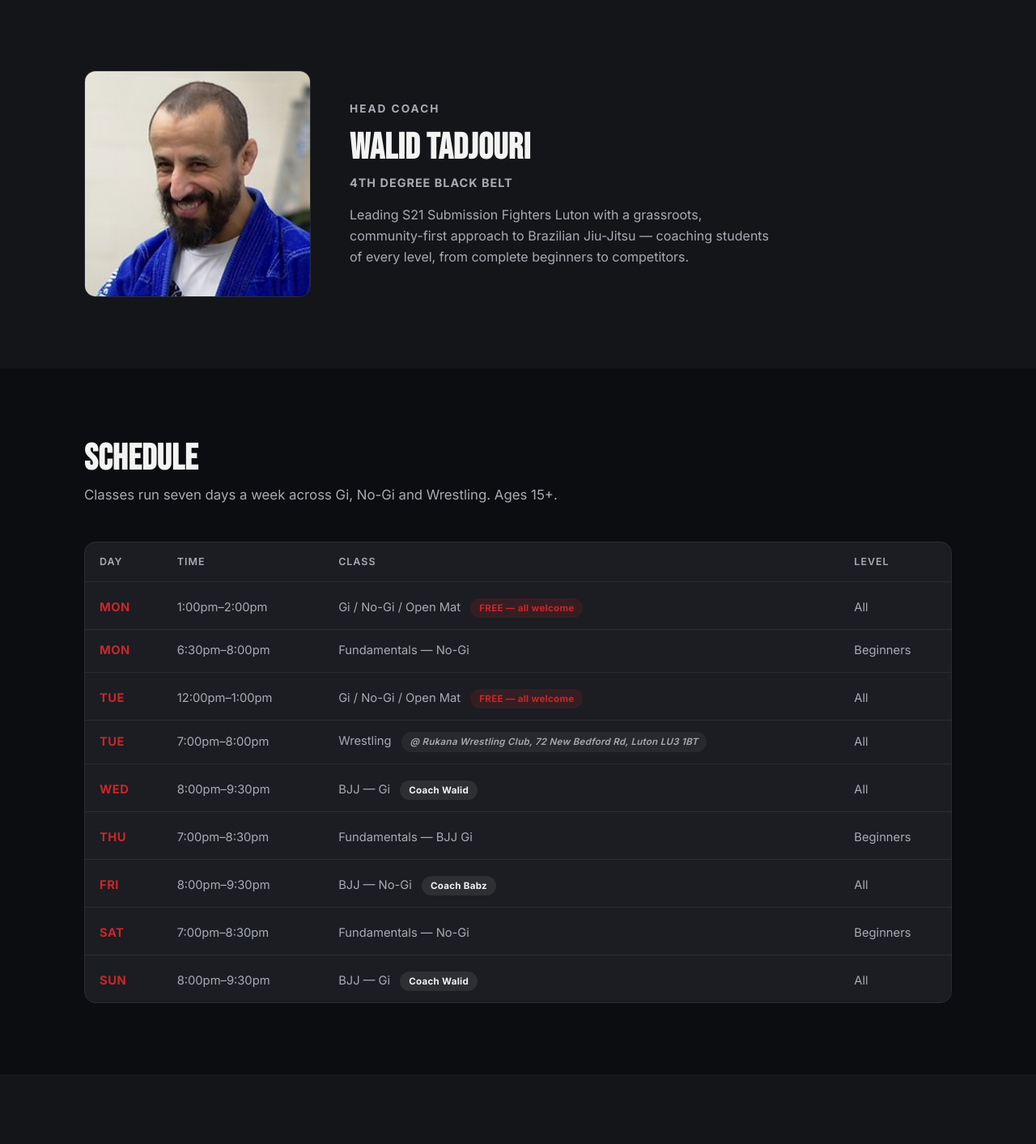
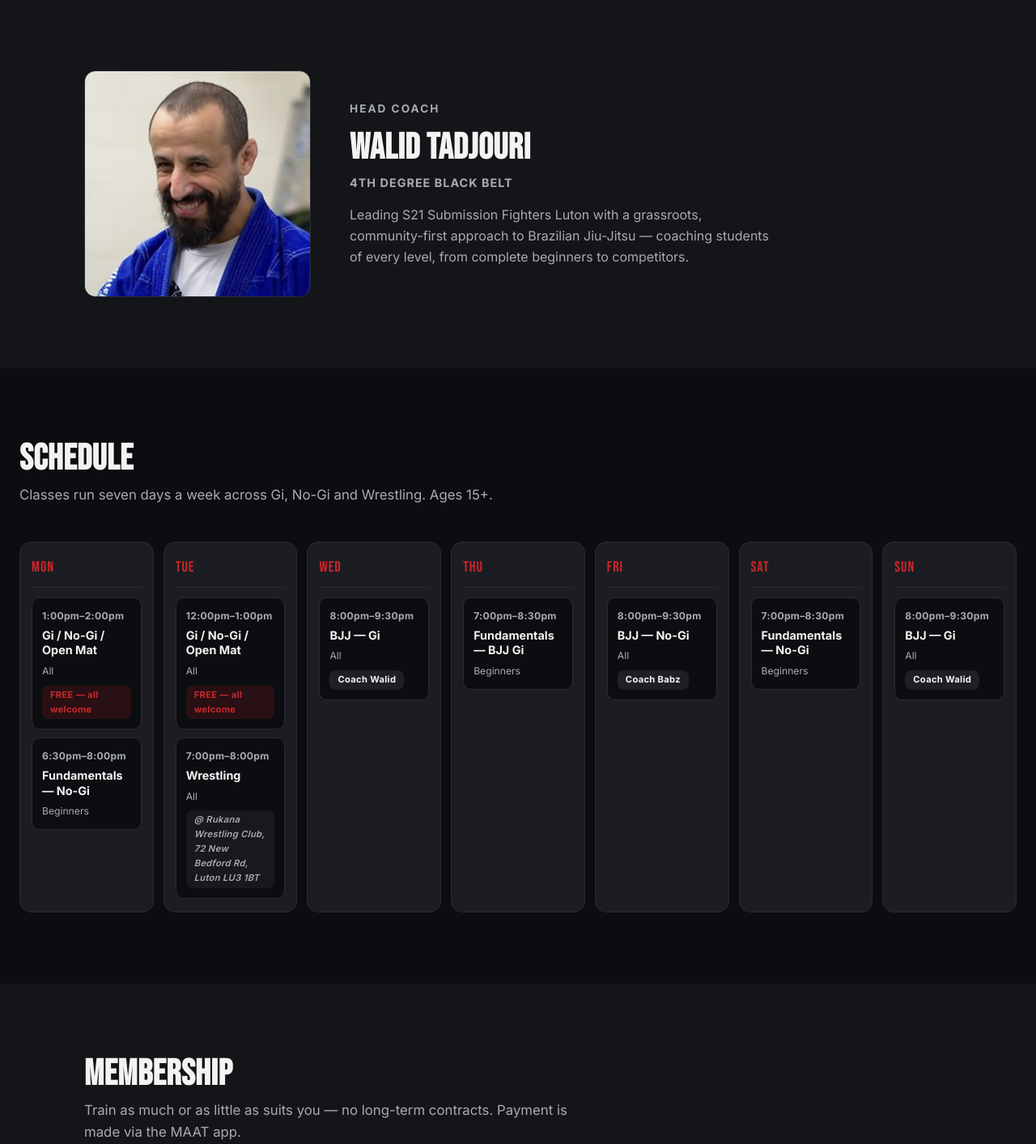
Before and after one commit to Ehsan516/s21, a Flask app: page / in a window 1280 px wide. Shown: the part 1404-2817 px from the top of the page at 81% size. Run offline with Flask 3, Linux system fonts and the light colour scheme.

Commit message:
timetable format

```diff
--- a/app.py
+++ b/app.py
@@ -16,6 +16,8 @@ BADGE_CLASSES = {
     "offsite": "badge badge-offsite",
 }
 
+DAY_ORDER = ["Mon", "Tue", "Wed", "Thu", "Fri", "Sat", "Sun"]
+
 app = Flask(__name__)
 app.secret_key = os.environ.get("FLASK_SECRET_KEY") or secrets.token_hex(32)
 
@@ -33,18 +35,19 @@ def save_schedule(rows):
         f.write("\n")
 
 
-def annotate_schedule(rows):
-    """Add badge_class (for the pill styling) and day_start (true on the
-    first row of each day, for the visual grouping gap) to each row."""
-    annotated = []
-    prev_day = None
+def group_schedule_by_day(rows):
+    """group rows into one column per weekday"""
+    by_day = {}
     for r in rows:
         row = dict(r)
         row["badge_class"] = BADGE_CLASSES.get((row.get("badge") or {}).get("type"))
-        row["day_start"] = row["day"] != prev_day
-        prev_day = row["day"]
-        annotated.append(row)
-    return annotated
+        by_day.setdefault(row["day"], []).append(row)
+
+    extra_days = [d for d in by_day if d not in DAY_ORDER]
+    return [
+        {"day": day, "classes": by_day.get(day, [])}
+        for day in DAY_ORDER + extra_days
+    ]
 
 
 def login_required(view):
@@ -59,7 +62,7 @@ def login_required(view):
 
 @app.route("/")
 def index():
-    return render_template("index.html", schedule=annotate_schedule(load_schedule()))
+    return render_template("index.html", schedule_days=group_schedule_by_day(load_schedule()))
 
 
 @app.route("/admin/login", methods=["GET", "POST"])
--- a/static/style.css
+++ b/static/style.css
@@ -138,6 +138,12 @@ a{color:inherit;text-decoration:none;}
 .gallery-grid .gallery-item:nth-child(2){transition-delay:.06s;}
 .gallery-grid .gallery-item:nth-child(3){transition-delay:.12s;}
 .gallery-grid .gallery-item:nth-child(4){transition-delay:.18s;}
+.schedule-grid .day-col:nth-child(2){transition-delay:.05s;}
+.schedule-grid .day-col:nth-child(3){transition-delay:.10s;}
+.schedule-grid .day-col:nth-child(4){transition-delay:.15s;}
+.schedule-grid .day-col:nth-child(5){transition-delay:.20s;}
+.schedule-grid .day-col:nth-child(6){transition-delay:.24s;}
+.schedule-grid .day-col:nth-child(7){transition-delay:.28s;}
 @media (prefers-reduced-motion:reduce){
   .reveal{opacity:1;transform:none;transition:none;}
 }
@@ -191,44 +197,51 @@ a{color:inherit;text-decoration:none;}
 .coach-belt{color:var(--red);font-weight:700;margin:6px 0 16px;text-transform:uppercase;letter-spacing:1px;font-size:0.9rem;}
 .coach-info p{color:var(--text-dim);max-width:520px;}
 
-/* Schedule */
-.schedule-table-wrap{
-  background:var(--card);border:1px solid var(--border);
-  border-radius:var(--radius);overflow-x:auto;
+/* Schedule — weekly grid of day columns */
+#schedule .wrap{max-width:1320px;}
+.schedule-grid{
+  display:grid;grid-template-columns:repeat(7,1fr);gap:12px;
 }
-.schedule-table{width:100%;border-collapse:collapse;font-size:0.92rem;}
-.schedule-table th,.schedule-table td{
-  padding:14px 18px;text-align:left;border-bottom:1px solid var(--border);
+.schedule-grid::-webkit-scrollbar{height:6px;}
+.schedule-grid::-webkit-scrollbar-thumb{background:var(--border);border-radius:3px;}
+
+.day-col{
+  background:var(--card);border:1px solid var(--border);border-radius:var(--radius);
+  padding:16px 14px;display:flex;flex-direction:column;gap:10px;min-width:0;
 }
-.schedule-table th{
-  color:var(--text-dim);font-size:0.78rem;text-transform:uppercase;letter-spacing:1px;font-weight:600;
+.day-col-head{
+  font-family:'Bebas Neue',sans-serif;font-size:1.15rem;letter-spacing:1px;
+  color:var(--red);text-transform:uppercase;
+  padding-bottom:10px;margin-bottom:2px;border-bottom:1px solid var(--border);
 }
-.schedule-table tr:last-child td{border-bottom:none;}
-.schedule-table td{color:var(--text-dim);}
-.schedule-table td.day-cell{color:var(--red);font-weight:700;text-transform:uppercase;letter-spacing:0.5px;white-space:nowrap;}
-.schedule-table tr.day-start td{padding-top:20px;}
+
+.class-card{
+  background:var(--bg);border:1px solid var(--border);border-radius:10px;padding:12px;
+}
+.class-time{font-size:0.76rem;color:var(--text-dim);font-weight:700;letter-spacing:0.3px;}
+.class-name{font-weight:700;margin-top:5px;font-size:0.9rem;line-height:1.3;}
+.class-level{font-size:0.76rem;color:var(--text-dim);margin-top:6px;}
+.class-card-empty{color:var(--text-dim);font-size:0.82rem;text-align:center;padding:18px 8px;border-style:dashed;}
 
 .badge{
-  display:inline-block;padding:3px 11px;border-radius:999px;
-  font-size:0.72rem;font-weight:700;letter-spacing:0.3px;margin-left:8px;white-space:nowrap;
+  display:inline-block;max-width:100%;padding:3px 10px;border-radius:8px;
+  font-size:0.7rem;font-weight:700;letter-spacing:0.3px;
+  margin-top:8px;box-sizing:border-box;
 }
 .badge-free{background:rgba(200,39,42,0.15);color:var(--red);}
 .badge-coach{background:rgba(255,255,255,0.08);color:var(--text);}
-.badge-offsite{background:rgba(255,255,255,0.05);color:var(--text-dim);font-style:italic;font-weight:600;}
+.badge-offsite{background:rgba(255,255,255,0.05);color:var(--text-dim);font-style:italic;font-weight:600;white-space:normal;}
 
-@media (max-width:700px){
-  .schedule-table thead{display:none;}
-  .schedule-table,.schedule-table tbody,.schedule-table tr,.schedule-table td{display:block;width:100%;}
-  .schedule-table tr{padding:16px 18px;border-bottom:1px solid var(--border);}
-  .schedule-table tr.day-start{padding-top:16px;}
-  .schedule-table td{padding:3px 0;border-bottom:none;}
-  .schedule-table td.day-cell{font-size:0.95rem;margin-bottom:6px;}
-  .schedule-table td[data-label]::before{
-    content:attr(data-label);display:block;
-    font-size:0.68rem;text-transform:uppercase;letter-spacing:1px;
-    color:var(--text-dim);font-weight:600;margin-bottom:2px;
+@media (max-width:900px){
+  .schedule-grid{
+    grid-template-columns:none;grid-auto-flow:column;grid-auto-columns:78%;
+    overflow-x:auto;scroll-snap-type:x mandatory;padding-bottom:10px;
+    -webkit-overflow-scrolling:touch;
   }
-  .badge{display:block;width:fit-content;margin:6px 0 0;}
+  .day-col{scroll-snap-align:start;}
+}
+@media (max-width:480px){
+  .schedule-grid{grid-auto-columns:88%;}
 }
 
 /* Pricing / Membership */
--- a/templates/index.html
+++ b/templates/index.html
@@ -107,22 +107,24 @@
     <div class="wrap">
       <h2>Schedule</h2>
       <p class="section-lead">Classes run seven days a week across Gi, No-Gi and Wrestling. Ages 15+.</p>
-      <div class="schedule-table-wrap reveal">
-        <table class="schedule-table">
-          <thead>
-            <tr><th>Day</th><th>Time</th><th>Class</th><th>Level</th></tr>
-          </thead>
-          <tbody>
-            {% for row in schedule %}
-            <tr class="{{ 'day-start' if row.day_start }}">
-              <td class="day-cell">{{ row.day }}</td>
-              <td data-label="Time">{{ row.time }}</td>
-              <td data-label="Class">{{ row.class }}{% if row.badge %} <span class="{{ row.badge_class }}">{{ row.badge.text }}</span>{% endif %}</td>
-              <td data-label="Level">{{ row.level }}</td>
-            </tr>
+      <div class="schedule-grid">
+        {% for col in schedule_days %}
+        <div class="day-col reveal">
+          <div class="day-col-head">{{ col.day }}</div>
+          {% if col.classes %}
+            {% for row in col.classes %}
+            <div class="class-card">
+              <div class="class-time">{{ row.time }}</div>
+              <div class="class-name">{{ row.class }}</div>
+              {% if row.level %}<div class="class-level">{{ row.level }}</div>{% endif %}
+              {% if row.badge %}<span class="{{ row.badge_class }}">{{ row.badge.text }}</span>{% endif %}
+            </div>
             {% endfor %}
-          </tbody>
-        </table>
+          {% else %}
+            <div class="class-card class-card-empty">No class</div>
+          {% endif %}
+        </div>
+        {% endfor %}
       </div>
     </div>
   </section>
```
